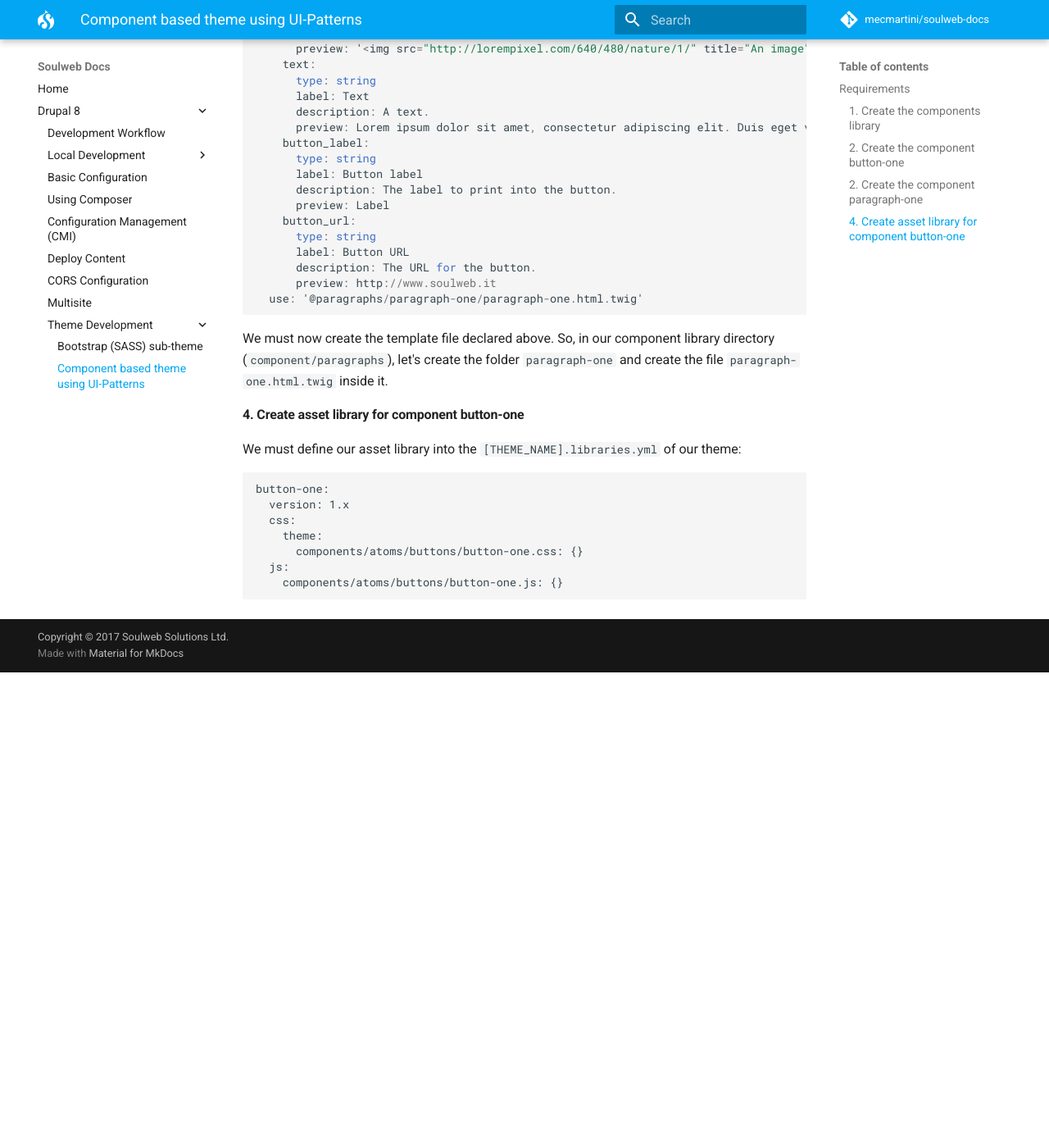
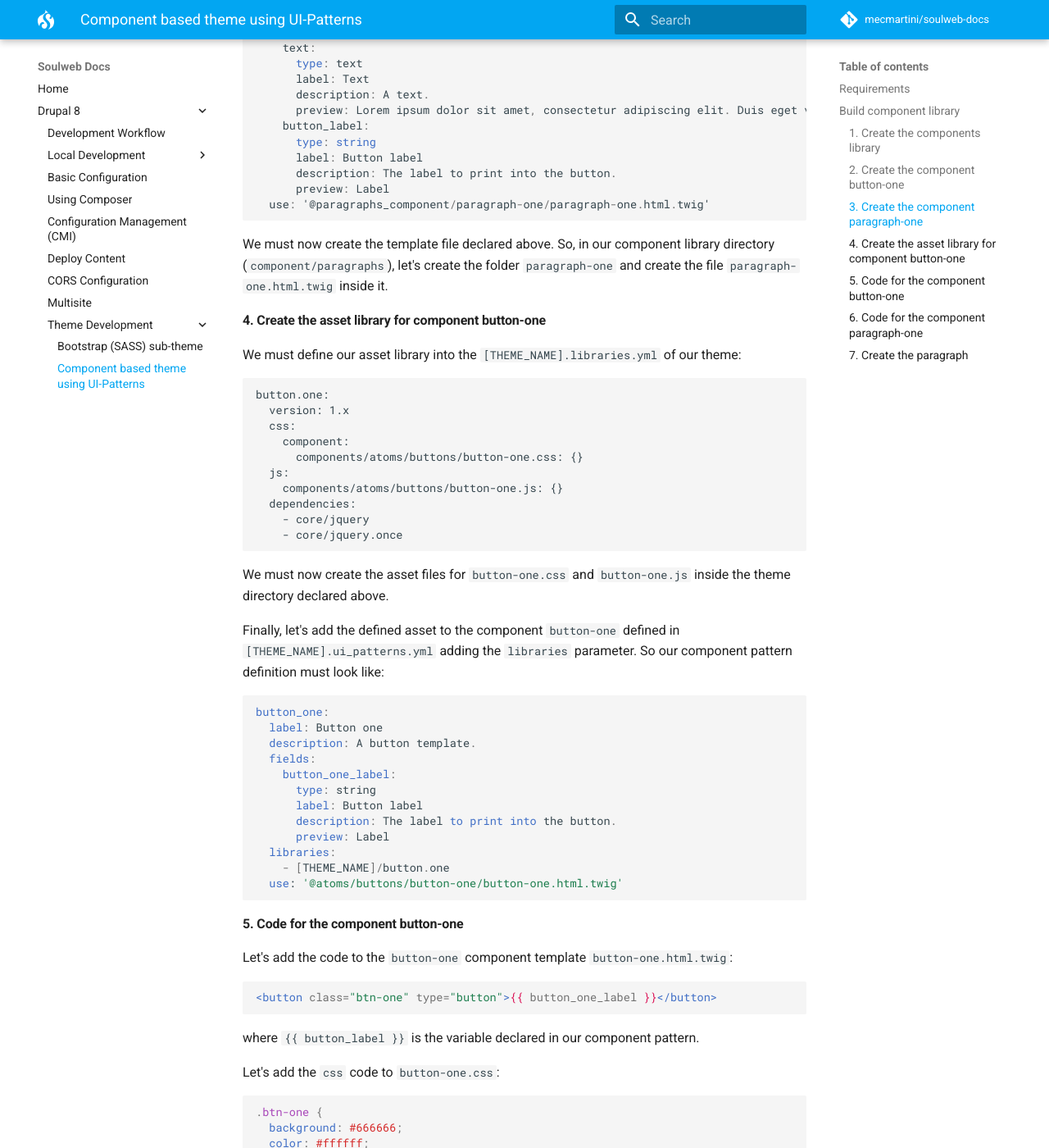
Before and after one commit to mecmartini/soulweb-docs, an MkDocs documentation site: the page built from docs/drupal/drupal_ui_patterns.md, in a window 1280 px wide and 1400 px high, scrolled down 1949 px. Shown: the whole window at 82% size. Built offline with MkDocs 1.6.1 and Material for MkDocs 9.7.7, drawn with Linux system fonts in a browser that asks for light colours; comment, search, counter and statistics services are not loaded; old or Windows-style settings are respelled for this version of MkDocs; before the commit the page ends 2769 px from its top, so only the background shows below that; some of the changed text lies outside the part shown.

Commit message:
More about Component based theme using UI-Patterns docs

```diff
--- a/docs/drupal/drupal_ui_patterns.md
+++ b/docs/drupal/drupal_ui_patterns.md
@@ -16,6 +16,8 @@
 * [Paragraphs](https://www.drupal.org/project/paragraphs)
 * [UI Patterns](https://www.drupal.org/project/ui_patterns)
 
+## Build component library
+
 #### 1. Create the components library
 
 We must define our components library into the `[THEME_NAME].info.yml` of our theme:
@@ -24,7 +26,7 @@
       atoms:
         paths:
           - components/atoms
-      paragraphs:
+      paragraphs_component:
         paths:
           - components/paragraphs
 
@@ -45,21 +47,16 @@
       label: Button one
       description: A button template.
       fields:
-        button_label:
+        button_one_label:
           type: string
           label: Button label
           description: The label to print into the button.
           preview: Label
-        button_url:
-          type: string
-          label: Button URL
-          description: The URL for the button.
-          preview: http://www.soulweb.it
       use: '@atoms/buttons/button-one/button-one.html.twig'
 
 We must now create the template file declared above. So, in our component library directory (`component/atoms`), let's create the folder `buttons/button-one` and create the file `button-one.html.twig` inside it.
 
-#### 2. Create the component paragraph-one
+#### 3. Create the component paragraph-one
 
 Let's add to `[THEME_NAME].ui_patterns.yml` the definition of `paragraph-one` component:
 
@@ -73,7 +70,7 @@
           description: An image.
           preview: '<img src="http://lorempixel.com/640/480/nature/1/" title="An image" />'
         text:
-          type: string
+          type: text
           label: Text
           description: A text.
           preview: Lorem ipsum dolor sit amet, consectetur adipiscing elit. Duis eget vulputate tellus, vel aliquam sapien. Donec convallis nibh eu volutpat egestas. Nullam enim metus, placerat eleifend condimentum id, sodales in arcu. Quisque vel lacus odio. Nullam vel massa quis lectus ullamcorper placerat. Cras at turpis nec nisl porttitor posuere quis et massa. Etiam mattis leo nec laoreet venenatis. Donec dictum nunc eget tristique molestie. Duis vel mi justo. Vivamus sagittis justo erat, eu tempor elit malesuada in. Praesent sem lorem, aliquet lobortis rhoncus sed, sagittis vitae nunc. Phasellus convallis dui a augue hendrerit, non scelerisque augue mollis. Vivamus congue, mi sit amet rhoncus finibus, nisi nisi posuere mi, id dictum nibh augue nec arcu.
@@ -82,23 +79,107 @@
           label: Button label
           description: The label to print into the button.
           preview: Label
-        button_url:
-          type: string
-          label: Button URL
-          description: The URL for the button.
-          preview: http://www.soulweb.it
-      use: '@paragraphs/paragraph-one/paragraph-one.html.twig'
+      use: '@paragraphs_component/paragraph-one/paragraph-one.html.twig'
 
 We must now create the template file declared above. So, in our component library directory (`component/paragraphs`), let's create the folder `paragraph-one` and create the file `paragraph-one.html.twig` inside it.
 
-#### 4. Create asset library for component button-one
+#### 4. Create the asset library for component button-one
 
 We must define our asset library into the `[THEME_NAME].libraries.yml` of our theme:
 
-    button-one:
+    button.one:
       version: 1.x
       css:
-        theme:
+        component:
           components/atoms/buttons/button-one.css: {}
       js:
         components/atoms/buttons/button-one.js: {}
+      dependencies:
+        - core/jquery
+        - core/jquery.once
+
+We must now create the asset files for `button-one.css` and `button-one.js` inside the theme directory declared above.
+
+Finally, let's add the defined asset to the component `button-one` defined in `[THEME_NAME].ui_patterns.yml` adding the `libraries` parameter. So our component pattern definition must look like:
+
+    button_one:
+      label: Button one
+      description: A button template.
+      fields:
+        button_one_label:
+          type: string
+          label: Button label
+          description: The label to print into the button.
+          preview: Label
+      libraries:
+        - [THEME_NAME]/button.one
+      use: '@atoms/buttons/button-one/button-one.html.twig'
+
+#### 5. Code for the component button-one
+
+Let's add the code to the `button-one` component template `button-one.html.twig`:
+
+    <button class="btn-one" type="button">{{ button_one_label }}</button>
+
+where `{{ button_label }}` is the variable declared in our component pattern.
+
+Let's add the `css` code to `button-one.css`:
+
+    .btn-one {
+      background: #666666;
+      color: #ffffff;
+      display: inline-block;
+      padding: 10px 5px;
+    }
+
+Let's add the `javascript` to `button-one.js`:
+
+    (function($, Drupal, drupalSettings) {
+      'use strict';
+
+      Drupal.behaviors.buttonOne = {
+
+        /**
+         * Drupal attach behavior.
+         */
+        attach: function(context, settings) {
+          $('.button-one').once('button-one-click').click(function() {
+            $("<div>You clicked on button one!</div>").dialog();
+          });
+        }
+      };
+
+    }(jQuery, Drupal, drupalSettings));
+
+
+#### 6. Code for the component paragraph-one
+
+Let's add the code to the `paragraph-one` component template `paragraph-one.html.twig`:
+
+    <div class="paragraph-one">
+      <div>{{ image }}</div>
+      <div>{{ text }}</div>
+      <div>{{ pattern('button_one', {button_one_label: button_label}) }}</div>
+    </div>
+
+With `{{ pattern('button_one', {button_one_label: button_label}) }}` we are able to re-use the component pattern `button-one` to print the paragraph button.
+
+#### 7. Create the paragraph
+
+First of all let's clean the `Drupal` cache to register the defined libraries:
+
+    drush cr
+
+Now, from the `Drupal` UI, let's create the paragraph `Paragraph Example One`:
+
+![Paragraph Example One](../img/drupal/paragraph_1.png "Paragraph Example One")
+
+Let's associate to it the pattern `Paragraph one` we created:
+
+![Paragraph Example One Pattern](../img/drupal/paragraph_2.png "Paragraph Example One Pattern")
+
+As you can see we associated the created pattern, in the `Select a layout` section (below the screen), and we mapped the paragraph fields to the pattern fields.
+
+Finally we can create a content with the created paragraph that must look like:
+
+![Paragraph Example One Content](../img/drupal/paragraph_3.png "Paragraph Example One Content")
```
Also changed, not shown: docs/img/drupal/paragraph_1.png (added), docs/img/drupal/paragraph_2.png (added), docs/img/drupal/paragraph_3.png (added), site/drupal/drupal_ui_patterns/index.html, site/img/drupal/paragraph_1.png (added), site/img/drupal/paragraph_2.png (added), site/img/drupal/paragraph_3.png (added), site/mkdocs/search_index.json.
